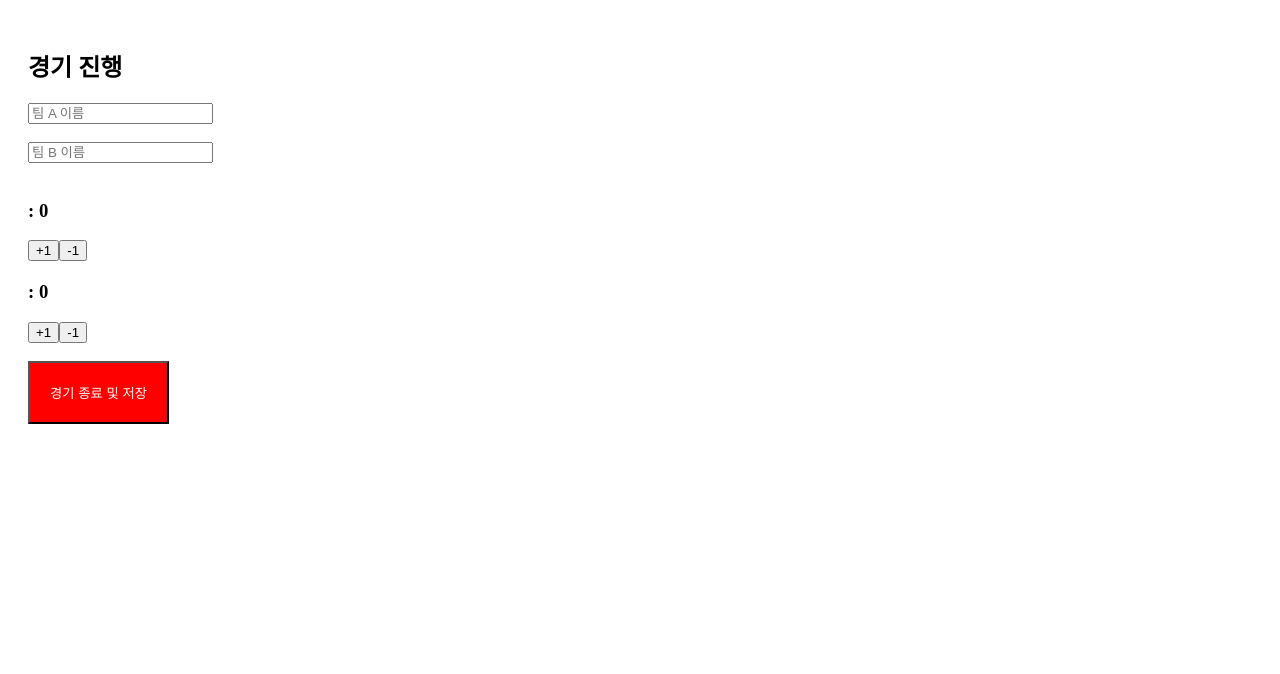
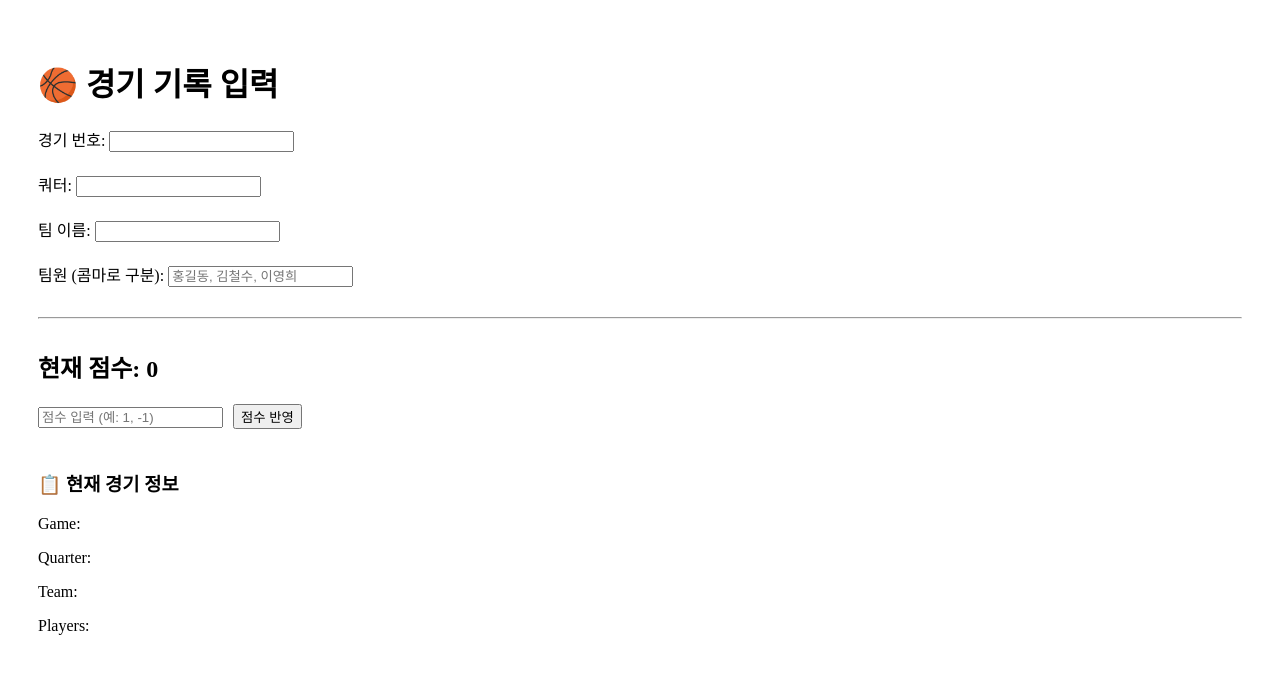
Before and after one commit to kevin5097/INNOUT_record, a Next.js app: page /game in a window 1280 px wide. Shown: the top 674 px of the page. Built offline with nearby package versions, Linux system fonts and the light colour scheme.

Commit message:
Refactor GamePage component for score tracking

```diff
--- a/app/game/page.js
+++ b/app/game/page.js
@@ -1,63 +1,87 @@
-"use client"
+"use client";
 
-import { useState } from "react"
-import { db } from "../../lib/firebase"
-import { collection, addDoc } from "firebase/firestore"
-import { useRouter } from "next/navigation"
+import { useState } from "react";
 
 export default function GamePage() {
-  const router = useRouter()
+  const [gameNumber, setGameNumber] = useState("");
+  const [quarter, setQuarter] = useState("");
+  const [teamName, setTeamName] = useState("");
+  const [players, setPlayers] = useState("");
+  const [scoreInput, setScoreInput] = useState("");
+  const [totalScore, setTotalScore] = useState(0);
 
-  const [teamA, setTeamA] = useState("")
-  const [teamB, setTeamB] = useState("")
-  const [scoreA, setScoreA] = useState(0)
-  const [scoreB, setScoreB] = useState(0)
+  const handleScoreSubmit = () => {
+    if (!scoreInput) return;
 
-  const saveGame = async () => {
-    await addDoc(collection(db, "games"), {
-      date: new Date(),
-      teamA,
-      teamB,
-      totalA: scoreA,
-      totalB: scoreB
-    })
+    const value = parseInt(scoreInput);
+    if (isNaN(value)) {
+      alert("숫자를 입력하세요 (예: 1, -1)");
+      return;
+    }
 
-    alert("저장 완료")
-    router.push("/")
-  }
+    setTotalScore(prev => prev + value);
+    setScoreInput("");
+  };
 
   return (
-    <div style={{ padding: 20 }}>
-      <h2>경기 진행</h2>
+    <div style={{ padding: 30 }}>
+      <h1>🏀 경기 기록 입력</h1>
 
-      <input
-        placeholder="팀 A 이름"
-        value={teamA}
-        onChange={(e) => setTeamA(e.target.value)}
-      />
-      <br /><br />
-      <input
-        placeholder="팀 B 이름"
-        value={teamB}
-        onChange={(e) => setTeamB(e.target.value)}
-      />
-      <br /><br />
+      <div style={{ marginTop: 20 }}>
+        <label>경기 번호: </label>
+        <input
+          value={gameNumber}
+          onChange={e => setGameNumber(e.target.value)}
+        />
+      </div>
 
-      <h3>{teamA} : {scoreA}</h3>
-      <button onClick={() => setScoreA(scoreA + 1)}>+1</button>
-      <button onClick={() => setScoreA(scoreA - 1)}>-1</button>
+      <div style={{ marginTop: 20 }}>
+        <label>쿼터: </label>
+        <input
+          value={quarter}
+          onChange={e => setQuarter(e.target.value)}
+        />
+      </div>
 
-      <h3 style={{ marginTop: 20 }}>{teamB} : {scoreB}</h3>
-      <button onClick={() => setScoreB(scoreB + 1)}>+1</button>
-      <button onClick={() => setScoreB(scoreB - 1)}>-1</button>
+      <div style={{ marginTop: 20 }}>
+        <label>팀 이름: </label>
+        <input
+          value={teamName}
+          onChange={e => setTeamName(e.target.value)}
+        />
+      </div>
 
-      <br /><br />
-      <button
-        onClick={saveGame}
-        style={{ padding: 20, background: "red", color: "white" }}
-      >
-        경기 종료 및 저장
-      </button>
+      <div style={{ marginTop: 20 }}>
+        <label>팀원 (콤마로 구분): </label>
+        <input
+          value={players}
+          onChange={e => setPlayers(e.target.value)}
+          placeholder="홍길동, 김철수, 이영희"
+        />
+      </div>
+
+      <hr style={{ margin: "30px 0" }} />
+
+      <h2>현재 점수: {totalScore}</h2>
+
+      <div style={{ marginTop: 20 }}>
+        <input
+          value={scoreInput}
+          onChange={e => setScoreInput(e.target.value)}
+          placeholder="점수 입력 (예: 1, -1)"
+        />
+        <button onClick={handleScoreSubmit} style={{ marginLeft: 10 }}>
+          점수 반영
+        </button>
+      </div>
+
+      <div style={{ marginTop: 40 }}>
+        <h3>📋 현재 경기 정보</h3>
+        <p>Game: {gameNumber}</p>
+        <p>Quarter: {quarter}</p>
+        <p>Team: {teamName}</p>
+        <p>Players: {players}</p>
+      </div>
     </div>
-  )
+  );
 }
```
